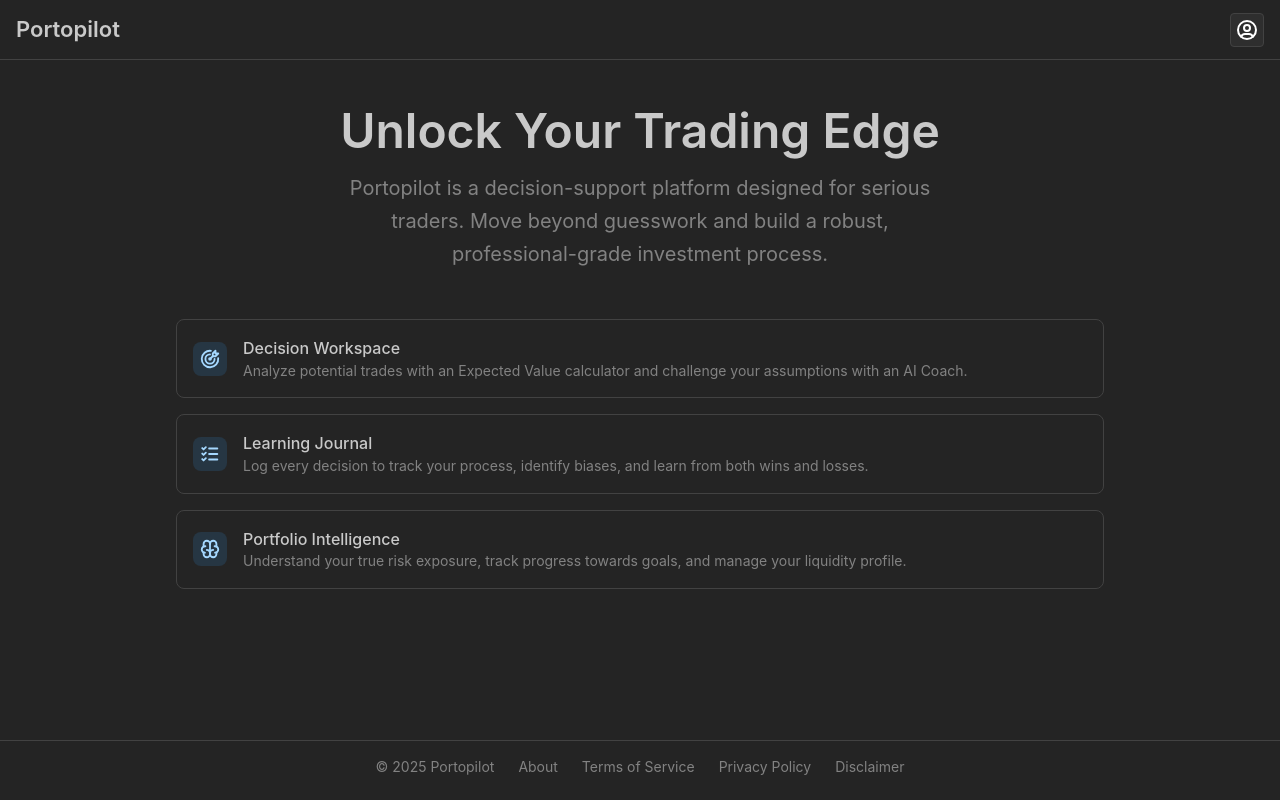
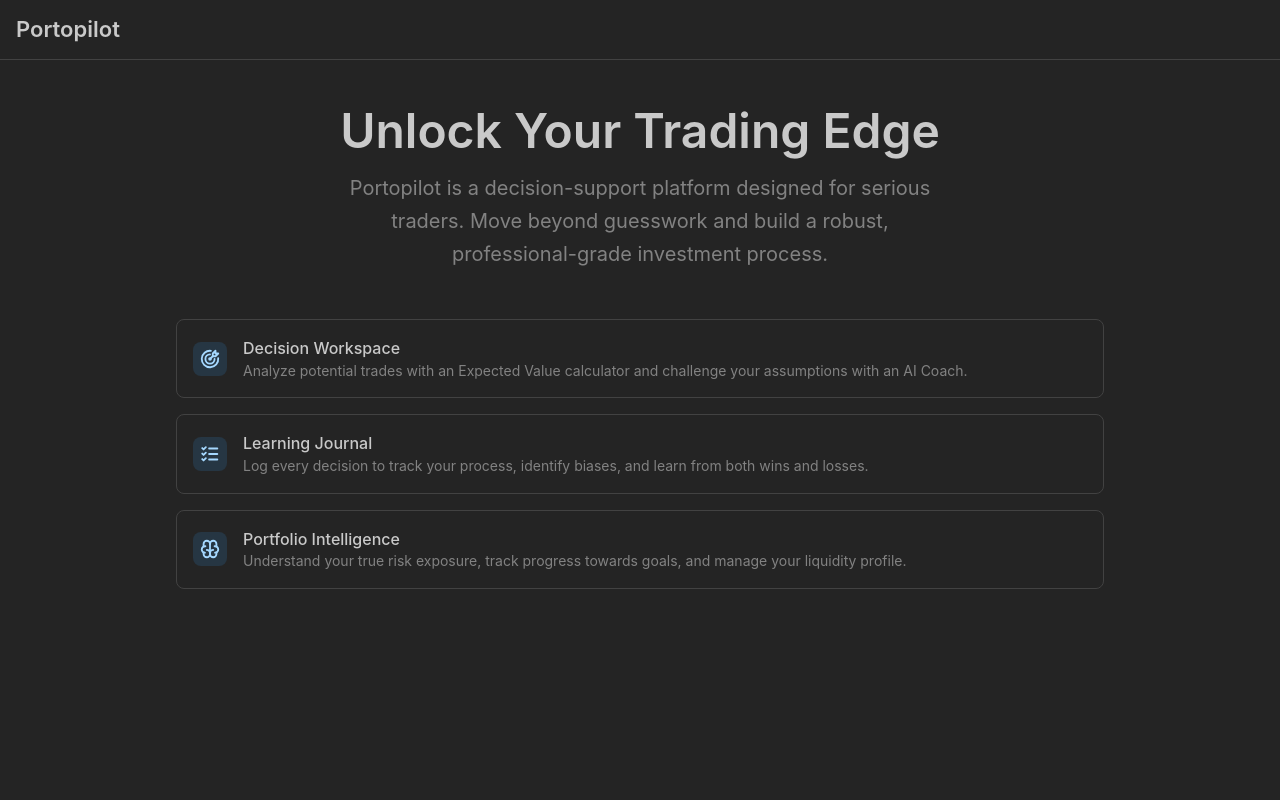
Before and after one commit to venoajie/trading-app-frontend, a React (Vite) app: page / in a window 1280 px wide. Built offline with nearby package versions, Linux system fonts and the light colour scheme.

Commit message:
Update AppLayout.jsx

```diff
--- a/src/layouts/AppLayout.jsx
+++ b/src/layouts/AppLayout.jsx
@@ -1,117 +1,123 @@
 
 // src/layouts/AppLayout.jsx
-// CORRECTIVE ACTION: Removed 'Footer' from this import as it's not a direct export.
-import { AppShell, Burger, Group, Title, Menu, ActionIcon, LoadingOverlay, Anchor, Text } from '@mantine/core';
-import { useDisclosure } from '@mantine/hooks';
-import { Outlet, Link, useNavigate } from 'react-router-dom';
-import { IconUserCircle, IconLogin, IconUserPlus, IconLogout } from '@tabler/icons-react';
-import { useEffect } from 'react';
-
+import {
+  AppShell,
+  Burger,
+  Group,
+  Title,
+  ActionIcon,
+  Affix,
+  Button,
+  Drawer,
+  Box,
+} from '@mantine/core';
+import { useDisclosure, useMediaQuery } from '@mantine/hooks';
+import { IconLayoutSidebarRightCollapse, IconMessageCircle } from '@tabler/icons-react';
+import { Outlet } from 'react-router-dom';
+import { MainNav } from '../components/Navigation/MainNav';
+import { AssistantSidebar } from '../components/AssistantSidebar/AssistantSidebar';
 import { useUiStore } from '../store/uiStore';
 import useAuthStore from '../store/authStore';
-import { MainNav } from '../components/Navigation/MainNav';
-import { AssistantSidebar } from '../components/AssistantSidebar/AssistantSidebar';
 
 export function AppLayout() {
-  const [mobileNavOpened, { toggle: toggleMobileNav }] = useDisclosure();
-  const { isSidebarOpen, openSidebar } = useUiStore();
-  const { isAuthenticated, logout, user, isLoadingUser } = useAuthStore();
-  const navigate = useNavigate();
+  const { isAuthenticated } = useAuthStore();
+  const {
+    isSidebarOpen,
+    toggleSidebar,
+    isAiSidebarVisible,
+    toggleAiSidebar,
+    isAiAssistantAvailable,
+  } = useUiStore();
+  const [mobileDrawerOpened, { open: openMobileDrawer, close: closeMobileDrawer }] = useDisclosure();
+  const isMobile = useMediaQuery('(max-width: 768px)');
 
-  useEffect(() => {
-    if (isAuthenticated) {
-      openSidebar();
+  const renderHeaderContent = () => {
+    if (!isAuthenticated) {
+      return (
+        <Group h="100%" px="md">
+          <Title order={3}>Portopilot</Title>
+        </Group>
+      );
     }
-  }, [isAuthenticated, openSidebar]);
-
-  const handleLogout = () => {
-    logout();
-    navigate('/login');
+    return (
+      <Group h="100%" px="md" justify="space-between">
+        <Group>
+          <Burger opened={isSidebarOpen} onClick={toggleSidebar} hiddenFrom="sm" size="sm" />
+          <Title order={3}>Portopilot</Title>
+        </Group>
+        {isAiAssistantAvailable && !isMobile && (
+          <ActionIcon
+            variant="default"
+            onClick={toggleAiSidebar}
+            title={isAiSidebarVisible ? 'Hide AI Assistant' : 'Show AI Assistant'}
+          >
+            <IconLayoutSidebarRightCollapse />
+          </ActionIcon>
+        )}
+      </Group>
+    );
   };
 
-  if (isLoadingUser) {
-    return <LoadingOverlay visible={true} overlayProps={{ radius: "sm", blur: 2 }} />;
-  }
-
   return (
+    <>
       <AppShell
+        padding="md"
         header={{ height: 60 }}
         navbar={{
           width: 250,
           breakpoint: 'sm',
-        collapsed: { mobile: !mobileNavOpened, desktop: !isSidebarOpen },
+          collapsed: { mobile: !isSidebarOpen, desktop: !isSidebarOpen || !isAuthenticated },
         }}
         aside={{
           width: 350,
-        breakpoint: 'md',
-        collapsed: { desktop: !isAuthenticated, mobile: true },
+          breakpoint: 'sm',
+          collapsed: { desktop: !isAiSidebarVisible, mobile: true },
         }}
-      footer={{ height: 60 }}
-      padding="md"
       >
-      <AppShell.Header>
-        <Group h="100%" px="md" justify="space-between">
-          <Group>
-            <Burger opened={mobileNavOpened} onClick={toggleMobileNav} hiddenFrom="sm" size="sm" />
-            <Title order={3} component={Link} to="/" style={{ textDecoration: 'none', color: 'inherit' }}>
-              Portopilot
-            </Title>
-          </Group>
+        <AppShell.Header>{renderHeaderContent()}</AppShell.Header>
 
-          <Menu shadow="md" width={200}>
-            <Menu.Target>
-              <ActionIcon variant="default" size="lg">
-                <IconUserCircle />
-              </ActionIcon>
-            </Menu.Target>
-
-            <Menu.Dropdown>
-              {isAuthenticated ? (
-                <>
-                  <Menu.Label>{user?.email}</Menu.Label>
-                  <Menu.Item leftSection={<IconLogout size={14} />} onClick={handleLogout}>
-                    Logout
-                  </Menu.Item>
-                </>
-              ) : (
-                <>
-                  <Menu.Label>Guest</Menu.Label>
-                  <Menu.Item leftSection={<IconLogin size={14} />} component={Link} to="/login">
-                    Login
-                  </Menu.Item>
-                  <Menu.Item leftSection={<IconUserPlus size={14} />} component={Link} to="/register">
-                    Sign Up
-                  </Menu.Item>
-                </>
-              )}
-            </Menu.Dropdown>
-          </Menu>
-        </Group>
-      </AppShell.Header>
-
+        {isAuthenticated && (
           <AppShell.Navbar p="md">
             <MainNav />
           </AppShell.Navbar>
-
-      {isAuthenticated && (
-        <AppShell.Aside p="md">
-          <AssistantSidebar />
-        </AppShell.Aside>
         )}
 
         <AppShell.Main>
           <Outlet />
         </AppShell.Main>
 
-      <AppShell.Footer p="md">
-        <Group justify="center" gap="xl">
-          <Text size="sm" c="dimmed">&copy; {new Date().getFullYear()} Portopilot</Text>
-          <Anchor component="span" c="dimmed" size="sm">About</Anchor>
-          <Anchor component="span" c="dimmed" size="sm">Terms of Service</Anchor>
-          <Anchor component="span" c="dimmed" size="sm">Privacy Policy</Anchor>
-          <Anchor component="span" c="dimmed" size="sm">Disclaimer</Anchor>
-        </Group>
-      </AppShell.Footer>
+        {isAuthenticated && isAiAssistantAvailable && (
+          <AppShell.Aside p="md">
+            <AssistantSidebar />
+          </AppShell.Aside>
+        )}
       </AppShell>
+
+      {/* Mobile-only Floating Action Button to open AI Assistant in a Drawer */}
+      {isMobile && isAuthenticated && isAiAssistantAvailable && (
+        <>
+          <Affix position={{ bottom: 20, right: 20 }}>
+            <Button
+              leftSection={<IconMessageCircle size={16} />}
+              onClick={openMobileDrawer}
+              radius="xl"
+            >
+              AI Coach
+            </Button>
+          </Affix>
+          <Drawer
+            opened={mobileDrawerOpened}
+            onClose={closeMobileDrawer}
+            title="AI Coach"
+            position="right"
+            size="100%"
+          >
+            <Box p="md">
+              <AssistantSidebar />
+            </Box>
+          </Drawer>
+        </>
+      )}
+    </>
   );
 }
```
Lines whose indentation alone changed are shown as unchanged.
